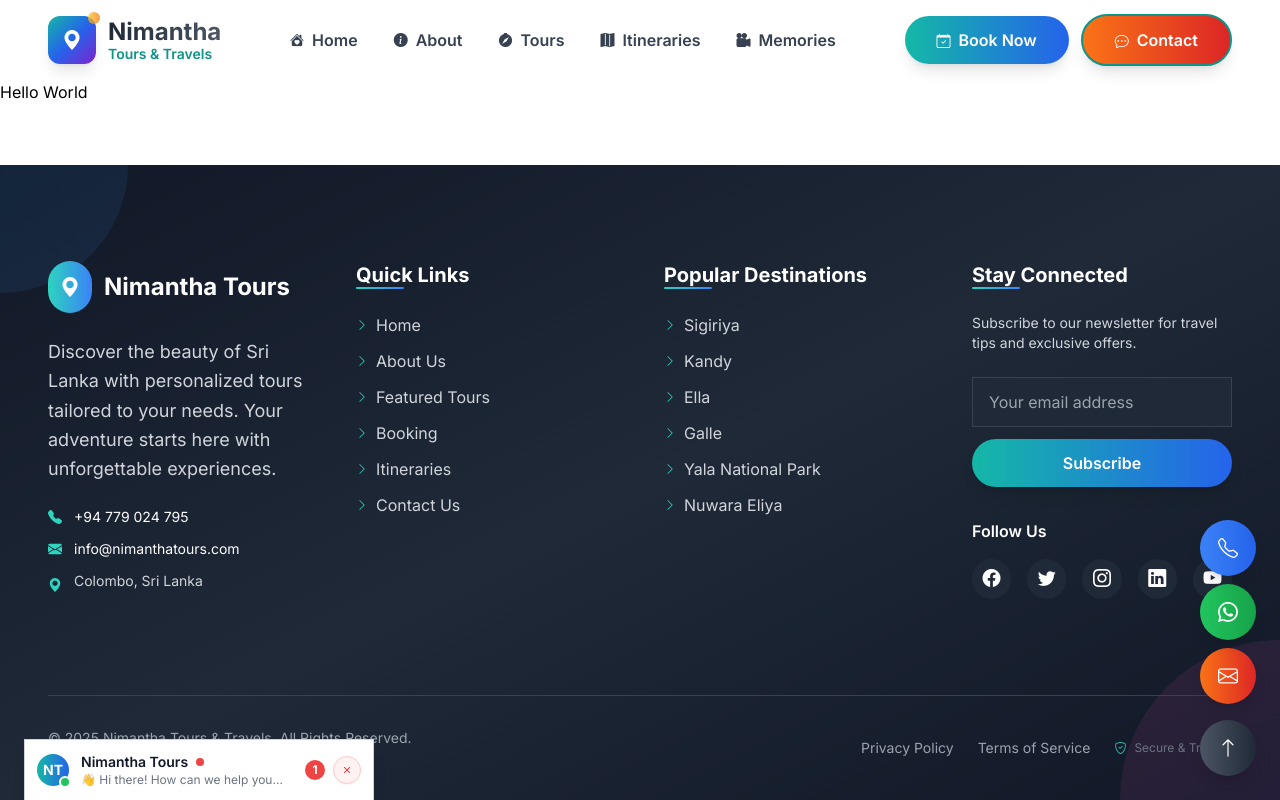
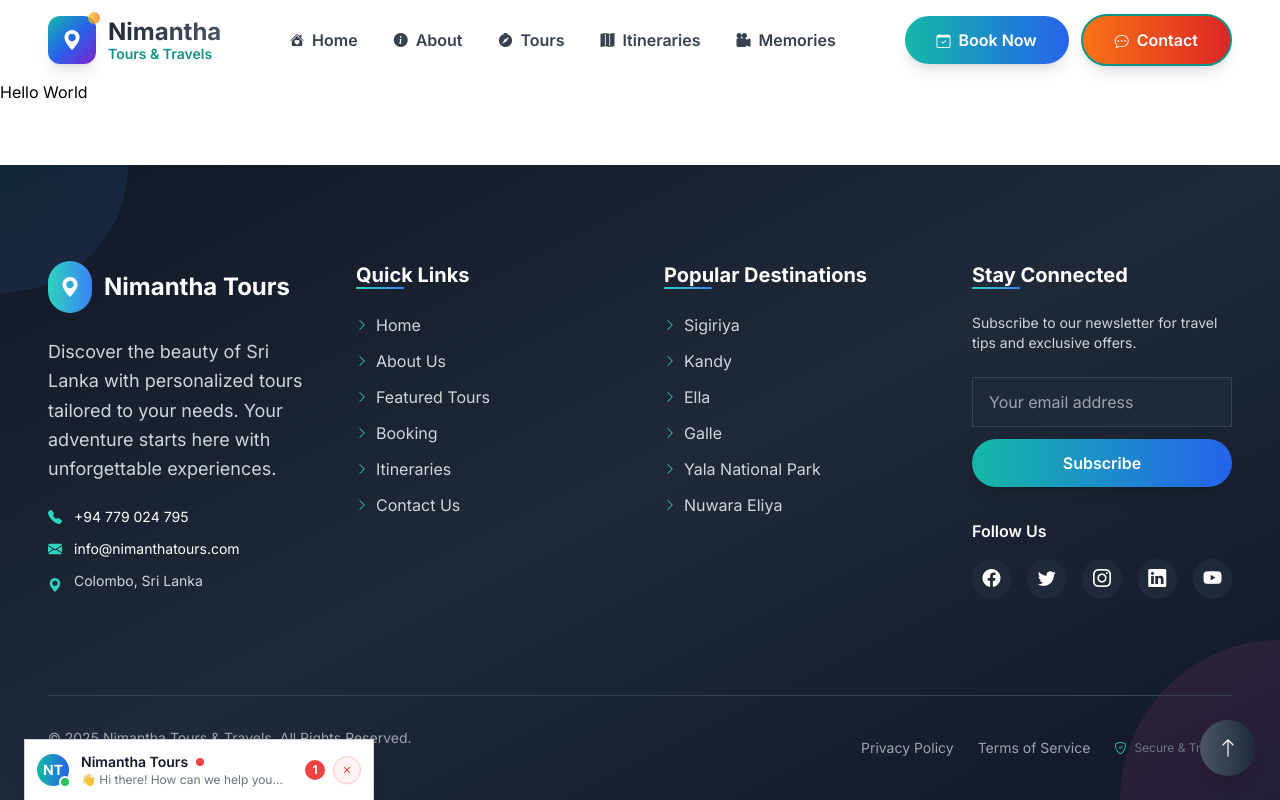
Before and after one commit to nathija-nimantha/Nimantha-Tours, a React (Vite) app in the folder frontend/: page /tour-packet in a window 1280 px wide. Built offline with nearby package versions, Linux system fonts and the light colour scheme; a web font is replaced by a local one.

Commit message:
feat: remove unused buttons from FloatingActions for cleaner UI

```diff
--- a/frontend/src/components/FloatingActions.tsx
+++ b/frontend/src/components/FloatingActions.tsx
@@ -27,39 +27,10 @@ const FloatingActions: React.FC = () => {
         <i className="bi bi-arrow-up text-lg sm:text-xl group-hover:animate-bounce"></i>
       </button>
 
-      {/* Quick Message Button - Mobile Optimized */}
-      <button
-        onClick={() => setIsMessageFormOpen(true)}
-        className="fixed bottom-20 right-4 sm:bottom-24 sm:right-6 z-40 w-12 h-12 sm:w-14 sm:h-14 bg-gradient-to-r from-orange-500 to-red-600 hover:from-orange-600 hover:to-red-700 text-white rounded-full shadow-lg hover:shadow-xl transform transition-all duration-300 hover:scale-110 flex items-center justify-center group active:scale-95 no-print"
-        aria-label="Send quick message"
-      >
-        <i className="bi bi-envelope text-lg sm:text-xl group-hover:animate-pulse"></i>
-      </button>
-
-      {/* WhatsApp Button - Mobile Optimized */}
-      <a
-        href="https://wa.me/94779024795"
-        target="_blank"
-        rel="noopener noreferrer"
-        className="fixed bottom-36 right-4 sm:bottom-40 sm:right-6 z-40 w-12 h-12 sm:w-14 sm:h-14 bg-gradient-to-r from-green-500 to-green-600 hover:from-green-600 hover:to-green-700 text-white rounded-full shadow-lg hover:shadow-xl transform transition-all duration-300 hover:scale-110 flex items-center justify-center group active:scale-95 no-print"
-        aria-label="Contact via WhatsApp"
-      >
-        <i className="bi bi-whatsapp text-lg sm:text-xl group-hover:animate-pulse"></i>
-      </a>
-
-      {/* Phone Button - Mobile Optimized */}
-      <a
-        href="tel:+94779024795"
-        className="fixed bottom-52 right-4 sm:bottom-56 sm:right-6 z-40 w-12 h-12 sm:w-14 sm:h-14 bg-gradient-to-r from-blue-500 to-blue-600 hover:from-blue-600 hover:to-blue-700 text-white rounded-full shadow-lg hover:shadow-xl transform transition-all duration-300 hover:scale-110 flex items-center justify-center group active:scale-95 no-print"
-        aria-label="Call us"
-      >
-        <i className="bi bi-telephone text-lg sm:text-xl group-hover:animate-pulse"></i>
-      </a>
-
       {/* Quick Message Form Modal */}
       <QuickMessageForm isOpen={isMessageFormOpen} onClose={() => setIsMessageFormOpen(false)} />
 
-      {/* Quick Message Chat - Left Side for Mobile */}
+      {/* Quick Message Chat - Left Bottom Only */}
       <QuickMessageChat isOpen={isChatOpen} onToggle={() => setIsChatOpen(!isChatOpen)} />
     </>
   )
```
